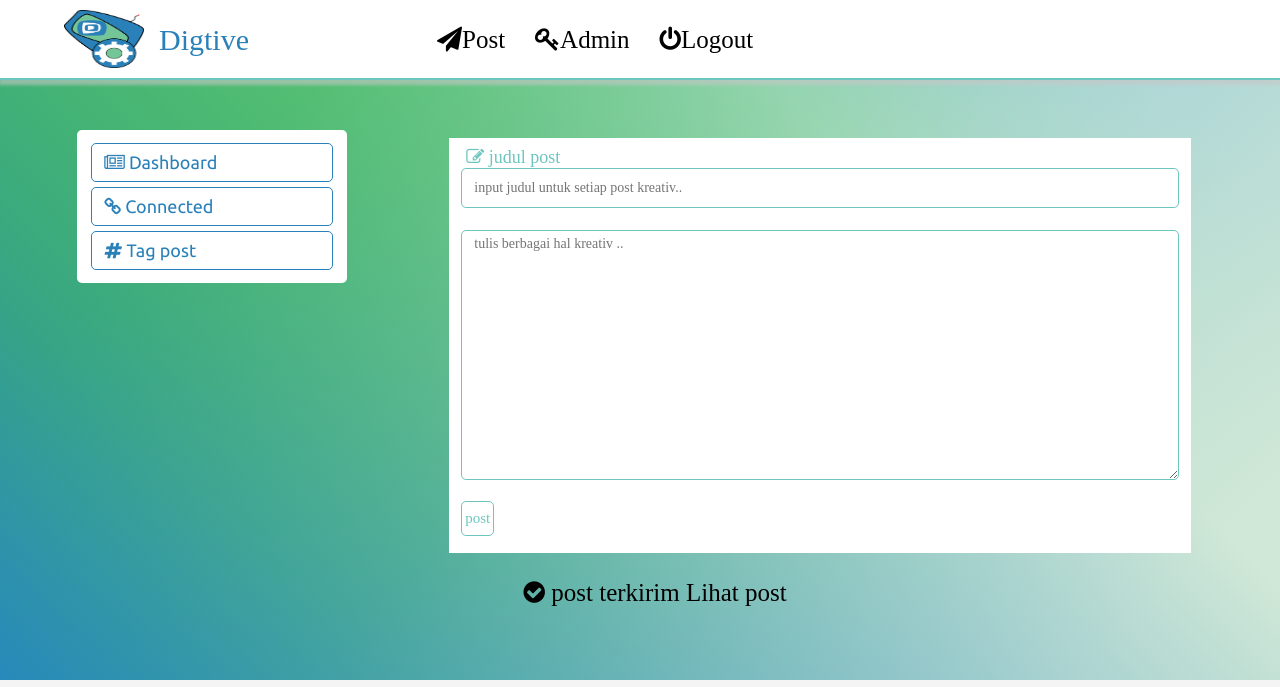
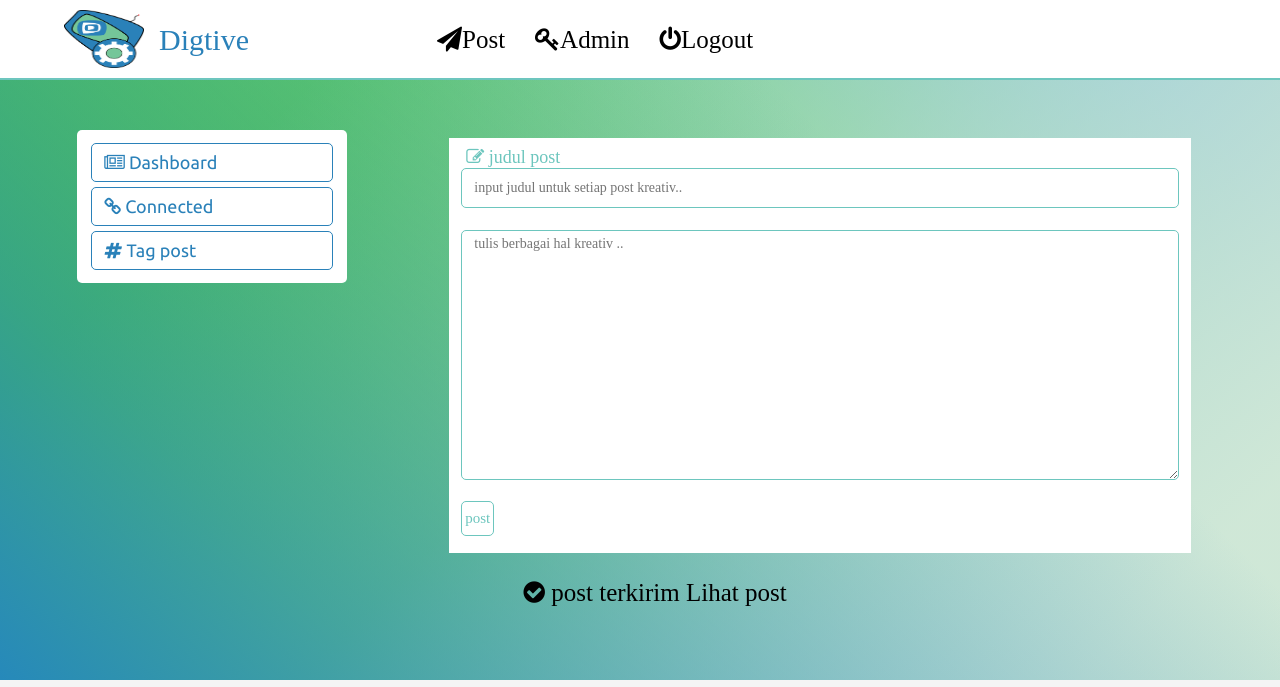
Before and after one commit to BagusSjm/Digtive, a PHP site: page /admin.php in a window 1280 px wide. Shown: the top 687 px of the page. Run offline with PHP 8.4, Linux system fonts and the light colour scheme; some libraries are stand-ins or nearby versions; some web fonts are replaced.

Commit message:
fix css nav admin

```diff
--- a/admin.php
+++ b/admin.php
@@ -30,7 +30,7 @@
          <!-- header for admin -->
          <div class="admNav">
              <!-- bagian header -->
-         <div class="d-nav bxSh" id="d-hNav">
+         <div class="d-nav " id="d-hNav">
              <a href="https://www.bagussjm.github.io"><div id="d-brand" style="margin-top : 10px">
 
                   <img src="asset/brand.png"  style="float: left, margin: 0 5% 0 10px" >
```
